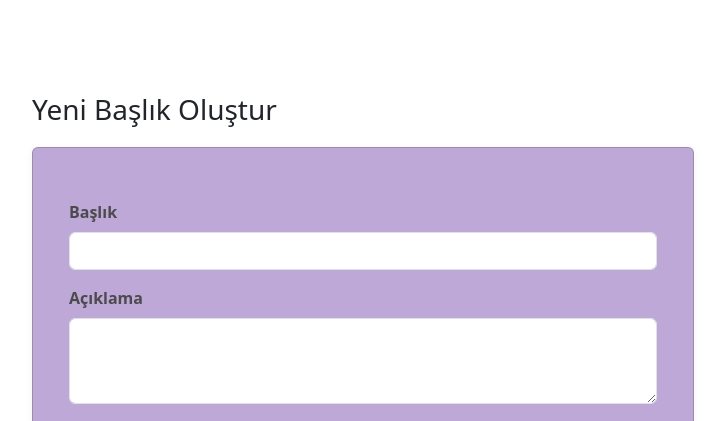
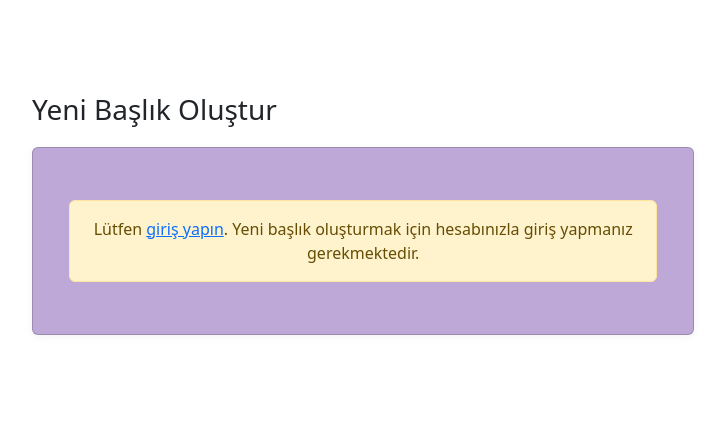
Before and after one commit to bilge9/NeAlmali, a Django app: page /forum/ in a window 1280 px wide. Shown: the part 849-1270 px from the top of the page, without its empty margins (240-965 px from the left). Run offline with Django 5.2, Linux system fonts and the light colour scheme.

Commit message:
forum sayfası güncellendi

```diff
--- a/account/mainaccount/templates/forum.html
+++ b/account/mainaccount/templates/forum.html
@@ -182,31 +182,50 @@
         <div class="card mb-4 create-topic-form">
           <div class="card-header"></div>
           <div class="card-body">
-            <form method="POST" action="baslik_ekle">
+            {% if user.is_authenticated %}
+              <form method="POST" action="{% url 'forum_page' %}">
+                {% csrf_token %}
+
+               <!-- Başlık -->
                 <div class="mb-3">
                   <label for="title" class="form-label">Başlık</label>
-                 <input type="text" class="form-control" id="title" name="title" required>
+                  <input type="text" class="form-control" name="title" id="title" placeholder="Başlık" required>
                 </div>
+
+              <!-- İçerik -->
                 <div class="mb-3">
-                 <label for="content" class="form-label">Açıklama</label>
-                 <textarea class="form-control" id="content" name="content" rows="3" required></textarea>
+                  <label for="content" class="form-label">İçerik</label>
+                  <textarea class="form-control" name="content" id="content" placeholder="İçerik" rows="5" required></textarea>
                 </div>
+
+              <!-- Kategoriler -->
                 <div class="mb-3">
-                 <label for="kategori" class="form-label">Kategori</label>
-                 <select class="form-select" name="kategori" id="kategori">
-                   <option value="kombin">Kombin</option>
-                   <option value="teknoloji">Teknoloji</option>
-                   <option value="spor">Spor</option>
-                   <!-- diğer kategoriler -->
-                 </select>
+                  <label class="form-label">Kategoriler (çoklu seçim):</label>
+                  <div class="form-check">
+                    {% for category in categories %}
+                      <input class="form-check-input" type="checkbox" name="categories" value="{{ category.id }}" id="category_{{ category.id }}">
+                      <label class="form-check-label" for="category_{{ category.id }}">
+                        {{ category.name }}
+                      </label>
+                      <br>
+                    {% endfor %}
                   </div>
-               <button type="submit" class="btn custom-btn">Başlık Oluştur</button>
+                </div>
+
+              <!-- Gönder Butonu -->
+                <button type="submit" class="btn custom-btn">Yeni Başlık Oluştur</button>
               </form>
+            {% else %}
+              <div class="alert alert-warning text-center">
+                Lütfen <a href="{% url 'login_view' %}">giriş yapın</a>. Yeni başlık oluşturmak için hesabınızla giriş yapmanız gerekmektedir.
+              </div>
+            {% endif %}
           </div>
         </div>
       </div>
     </div>
   </div>
+
 
   <div class="category-grid"><!--burası alt kategoriler kutu haklinde fazla koymuştum onları sileriz-->
     <div class="category-card">
--- a/account/mainaccount/templates/index.html
+++ b/account/mainaccount/templates/index.html
@@ -30,7 +30,7 @@
       </div>
 
       <div class="carousel-item" data-bs-interval="2000">
-        <a href={% url 'forum' %}>
+        <a href={% url 'forum_page' %}>
           <img src={% static 'pictures/forumgo.png' %} class="d-block w-100 carousel-img  " alt="..." width="500" height="350">
         </a>
       </div>
--- a/account/mainaccount/urls.py
+++ b/account/mainaccount/urls.py
@@ -8,7 +8,7 @@ urlpatterns = [
     path('logout/', views.logout_view, name='logout_view'),
     path( 'shopping/', views.shopping, name='shopping'),
     path('shop/category/<int:category_id>/', views.shop_categories, name='shop_categories'),
-    path('forum/', views.forum, name='forum'),
+    path('forum/', views.forum_page, name='forum_page'),
     path('thread/<int:thread_id>/', views.thread_detail, name='thread_detail'),
     path('product_info/', views.product_info, name='product_info'),
     path('baslik/<int:thread_id>/yanitla/', views.reply_create, name='reply_create'),
--- a/account/mainaccount/views.py
+++ b/account/mainaccount/views.py
@@ -142,10 +142,32 @@ def product_list(request):
     }
     return render(request, 'shopping.html', context)
 
-def forum(request):
-    threads = Thread.objects.all()
-    return render(request, 'forum.html', {'threads': threads})
+def forum_page(request):
+    categories = ForumCategory.objects.all()
+    threads = Thread.objects.all().order_by('-id')
 
+    if request.method == "POST":
+        if not request.user.is_authenticated:
+            return redirect('/giris-yap/?next=' + request.path)
+
+        title = request.POST.get("title")
+        content = request.POST.get("content")
+        category_ids = request.POST.getlist("categories")
+
+        if title and content and category_ids:
+            thread = Thread.objects.create(
+                title=title,
+                content=content,
+                user=request.user
+            )
+            thread.categories.set(category_ids)
+            thread.save()
+            return redirect("forum_page")
+
+    return render(request, "forum.html", {
+        "categories": categories,
+        "threads": threads,
+    })
 
 def product_info(request):
     return render(request, 'product_info.html')
```
Lines whose indentation alone changed are shown as unchanged.
